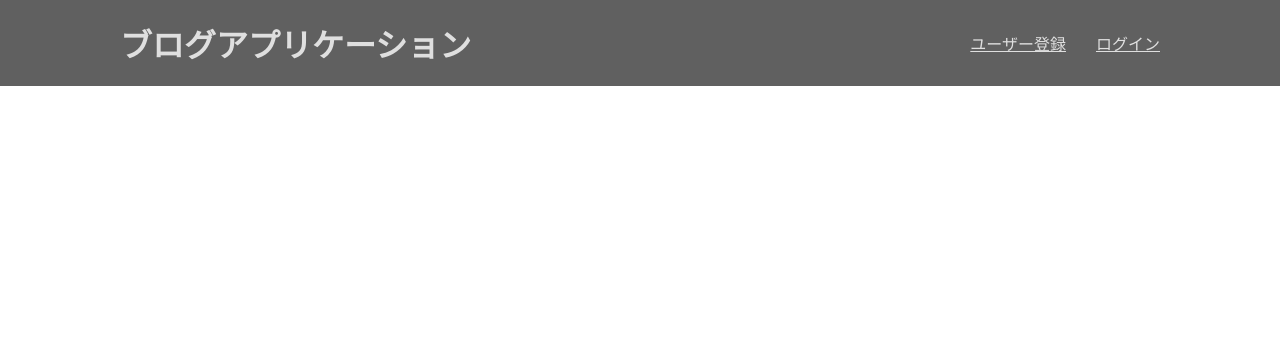
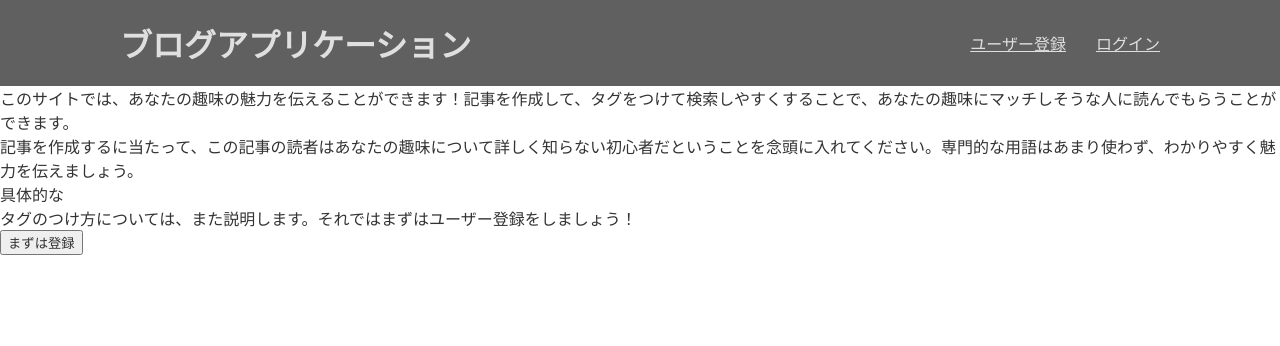
Before and after one commit to keromonsumire/yoninyonsyoku, a Flask app: page /information/write in a window 1280 px wide. Shown: the top 346 px of the page. Run offline with Flask 2, Linux system fonts and the light colour scheme.

Commit message:
informationowriteの追記と最初の画面で検索する前は記事を表示しないように

```diff
--- a/app.py
+++ b/app.py
@@ -85,28 +85,7 @@ def blog():
             blogarticles = BlogArticle.query.all()
             # 辞書を作成　　　辞書内に配列を作成
             tags = {}
-            names = {}
-            # 投稿idを取得
-            for blogarticle in blogarticles:
-                #blogの投稿主を取得
-                user = User.query.filter_by(id=blogarticle.user_id).all()
-                #ユーザーネームをnames辞書に記録
-                names[blogarticle.id] = user[0].username
-                #blogarticleのidと一致するものをTag_relationから取得
-                relation_to_tags = Tag_relation.query.filter_by(article_id=blogarticle.id)
-                #配列を作成
-                box = []
-                for relation_to_tag in relation_to_tags:
-                    #Tagからnameを取得
-                    tag_dict = {}
-                    tag = Tag.query.filter_by(id = relation_to_tag.tag_id).first()
-                    tag_dict["name"] = tag.name
-                    tag_dict["type"] = tag.type_id
-                    box.append(tag_dict)
-                tags[blogarticle.id] = box
-            session["a"] = None
-            print(session["a"])
-            return render_template('index.html', blogarticles=blogarticles, tags = tags, names = names)
+            return render_template('index.html', blogarticles=[], tags = [], names = [])
                     #タイプで検索をする # checkboxからtypeを取得
         elif request.method == "POST":
             types = request.form.getlist("check")
--- a/templates/information_write.html
+++ b/templates/information_write.html
@@ -1,4 +1,8 @@
 {% extends 'base.html' %}
 {% block content %}
-
+<p>このサイトでは、あなたの趣味の魅力を伝えることができます！記事を作成して、タグをつけて検索しやすくすることで、あなたの趣味にマッチしそうな人に読んでもらうことができます。</p>
+<p>記事を作成するに当たって、この記事の読者はあなたの趣味について詳しく知らない初心者だということを念頭に入れてください。専門的な用語はあまり使わず、わかりやすく魅力を伝えましょう。</p>
+<p>具体的な</p>
+<p>タグのつけ方については、また説明します。それではまずはユーザー登録をしましょう！</p>
+<a href="/signup"><button>まずは登録</button></a>
 {% endblock %}
```
